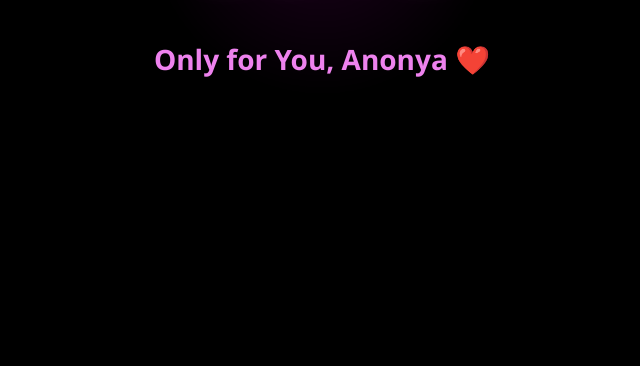
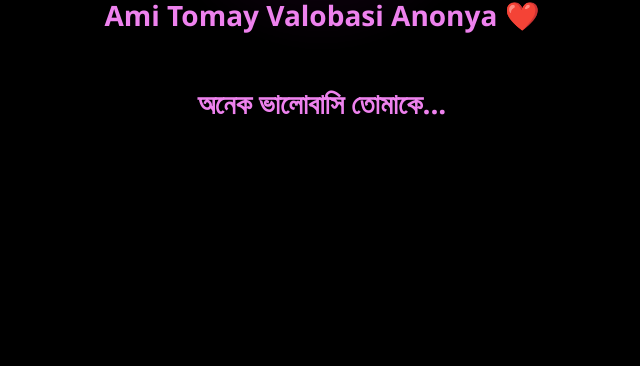
Before and after one commit to pranto9985/love-page, a plain HTML site: page index.html in a window 1280 px wide. Shown: the part 434-800 px from the top of the page, without its empty margins (318-958 px from the left). Drawn offline with Linux system fonts and the light colour scheme.

Commit message:
Add files via upload

```diff
--- a/index.html
+++ b/index.html
@@ -62,6 +62,7 @@
 </head>
 <body>
   <div class="love">LOVE</div>
-  <div class="message">Only for You, Anonya ❤️</div>
+  <div class="message">Ami Tomay Valobasi Anonya ❤️</div>
+<div class="message"> অনেক ভালোবাসি তোমাকে...</div>
 </body>
 </html>
```
